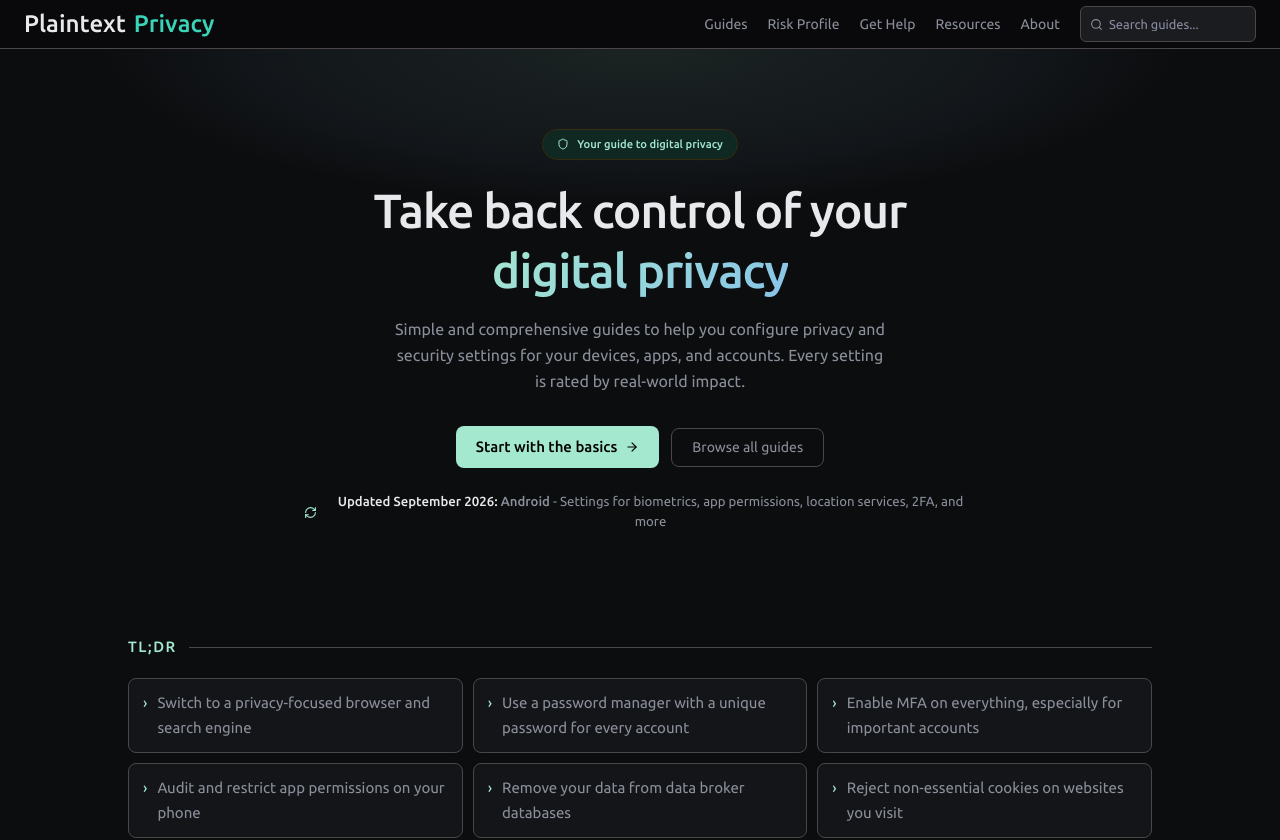
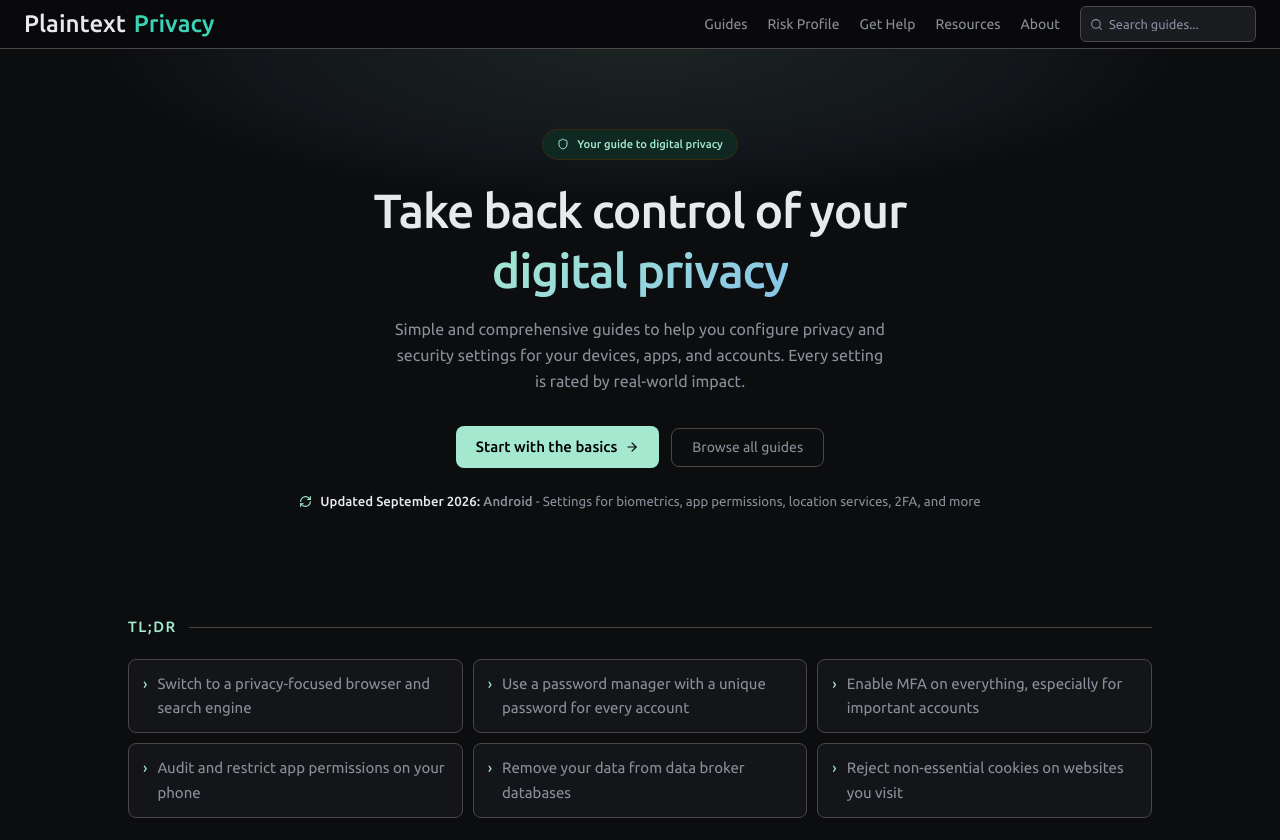
Before and after one commit to plaintextprivacy/plaintextprivacy, a React (Vite) app: page / in a window 1280 px wide. Shown: the top 840 px of the page. Built offline with nearby package versions, Linux system fonts and the light colour scheme.

Commit message:
move blurb and fix icon wrapping (#20)

```diff
--- a/src/components/home/FeaturedGuideBlurb.tsx
+++ b/src/components/home/FeaturedGuideBlurb.tsx
@@ -22,9 +22,9 @@ export const FeaturedGuideBlurb = () => {
   return (
     <Link
       to={`/guides/${card.slug}`}
-      className='mx-auto mt-6 flex items-center justify-center gap-2 text-center text-body text-text-secondary transition-colors hover:text-accent'
+      className='mx-auto mt-6 flex items-start justify-center gap-2 text-center text-body text-text-secondary transition-colors hover:text-accent'
     >
-      <Icon size={13} className='shrink-0 text-accent' />
+      <Icon size={13} className='mt-[3px] shrink-0 text-accent' />
       <span>
         <span className='font-medium text-text-primary'>{label}:</span>{' '}
         <span className='font-medium'>{card.title}</span>
--- a/src/components/home/HeroSection.tsx
+++ b/src/components/home/HeroSection.tsx
@@ -52,6 +52,8 @@ export const HeroSection = () => (
           Browse all guides
         </Link>
       </div>
+    </div>
+    <div className='relative mx-auto max-w-3xl'>
       <FeaturedGuideBlurb />
     </div>
   </section>
```
